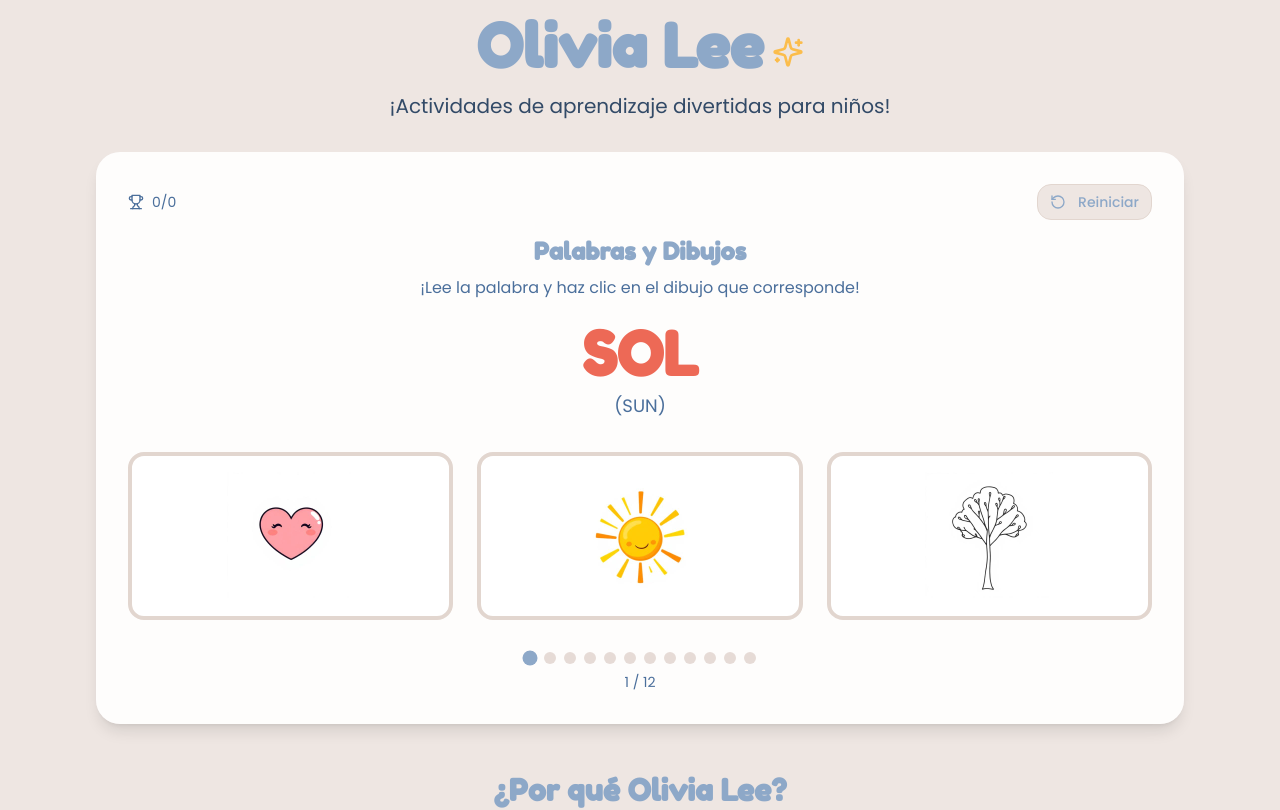
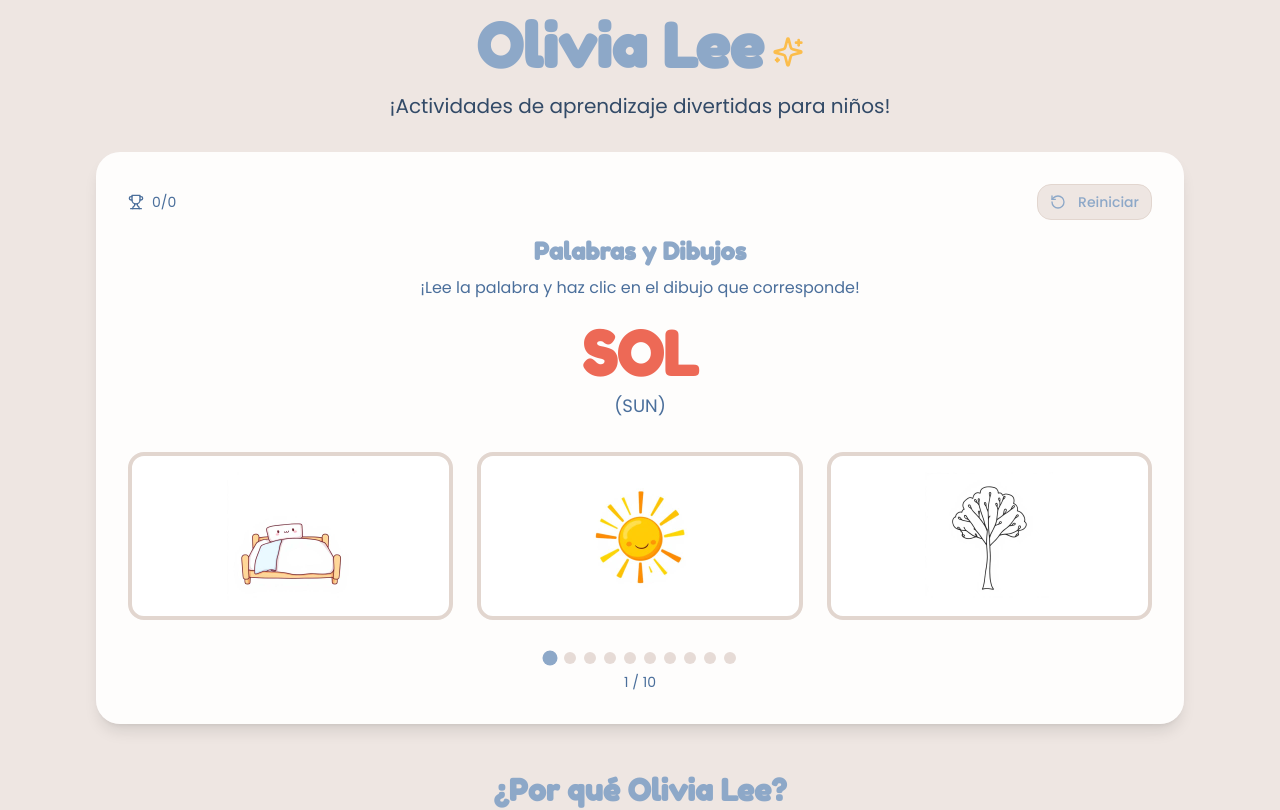
Before and after one commit to liafbojos/olilearning, a React (Vite) app: page / in a window 1280 px wide. Shown: the top 810 px of the page. Built offline with nearby package versions, Linux system fonts and the light colour scheme.

Commit message:
Update word list
Updated the "Palabras y Dibujos" activity with a new list of shorter Spanish words: sol, gato, flor, carro, pez, cama, casa, perro, árbol, pato.

```diff
--- a/src/data/wordDoodleData.ts
+++ b/src/data/wordDoodleData.ts
@@ -12,177 +12,149 @@ export interface WordDoodle {
   };
 }
 
-import sunImg from '@/assets/doodles/sun-generated.png';
-import houseImg from '@/assets/doodles/house.jpg';
-import carImg from '@/assets/doodles/car.jpg';
-import ballImg from '@/assets/doodles/ball.jpg';
-import flowerImg from '@/assets/doodles/flower.jpg';
-import treeImg from '@/assets/doodles/tree.jpg';
-import catImg from '@/assets/doodles/cat.png';
-import dogImg from '@/assets/doodles/dog.png';
-import fishImg from '@/assets/doodles/fish.png';
-import birdImg from '@/assets/doodles/bird.png';
-import heartImg from '@/assets/doodles/heart.png';
-import starImg from '@/assets/doodles/star.png';
+import solImg from '@/assets/doodles/sun-generated.png';
+import gatoImg from '@/assets/doodles/cat.png';
+import florImg from '@/assets/doodles/flower.jpg';
+import carroImg from '@/assets/doodles/car.jpg';
+import pezImg from '@/assets/doodles/fish.png';
+import camaImg from '@/assets/doodles/cama.png';
+import casaImg from '@/assets/doodles/house.jpg';
+import perroImg from '@/assets/doodles/dog.png';
+import arbolImg from '@/assets/doodles/tree.jpg';
+import patoImg from '@/assets/doodles/pato.png';
 
 export const doodleImages = {
-  sun: sunImg,
-  house: houseImg,
-  car: carImg,
-  ball: ballImg,
-  flower: flowerImg,
-  tree: treeImg,
-  cat: catImg,
-  dog: dogImg,
-  fish: fishImg,
-  bird: birdImg,
-  heart: heartImg,
-  star: starImg,
+  sol: solImg,
+  gato: gatoImg,
+  flor: florImg,
+  carro: carroImg,
+  pez: pezImg,
+  cama: camaImg,
+  casa: casaImg,
+  perro: perroImg,
+  arbol: arbolImg,
+  pato: patoImg,
 };
 
 export const wordDoodles: WordDoodle[] = [
   {
-    id: 'sun',
+    id: 'sol',
     word: {
       english: 'SUN',
       spanish: 'SOL'
     },
-    correctDoodle: 'sun',
+    correctDoodle: 'sol',
     description: {
       english: 'The bright yellow star in our sky',
       spanish: 'La estrella amarilla brillante en nuestro cielo'
     }
   },
   {
-    id: 'house',
+    id: 'gato',
+    word: {
+      english: 'CAT',
+      spanish: 'GATO'
+    },
+    correctDoodle: 'gato',
+    description: {
+      english: 'A furry pet that meows',
+      spanish: 'Una mascota peluda que maúlla'
+    }
+  },
+  {
+    id: 'flor',
+    word: {
+      english: 'FLOWER',
+      spanish: 'FLOR'
+    },
+    correctDoodle: 'flor',
+    description: {
+      english: 'A beautiful colorful plant',
+      spanish: 'Una hermosa planta colorida'
+    }
+  },
+  {
+    id: 'carro',
+    word: {
+      english: 'CAR',
+      spanish: 'CARRO'
+    },
+    correctDoodle: 'carro',
+    description: {
+      english: 'A vehicle with four wheels',
+      spanish: 'Un vehículo con cuatro ruedas'
+    }
+  },
+  {
+    id: 'pez',
+    word: {
+      english: 'FISH',
+      spanish: 'PEZ'
+    },
+    correctDoodle: 'pez',
+    description: {
+      english: 'An animal that swims in water',
+      spanish: 'Un animal que nada en el agua'
+    }
+  },
+  {
+    id: 'cama',
+    word: {
+      english: 'BED',
+      spanish: 'CAMA'
+    },
+    correctDoodle: 'cama',
+    description: {
+      english: 'A place where we sleep',
+      spanish: 'Un lugar donde dormimos'
+    }
+  },
+  {
+    id: 'casa',
     word: {
       english: 'HOUSE',
       spanish: 'CASA'
     },
-    correctDoodle: 'house',
+    correctDoodle: 'casa',
     description: {
       english: 'A place where people live',
       spanish: 'Un lugar donde vive la gente'
     }
   },
   {
-    id: 'car',
+    id: 'perro',
     word: {
-      english: 'CAR',
-      spanish: 'CARRO'
+      english: 'DOG',
+      spanish: 'PERRO'
     },
-    correctDoodle: 'car',
+    correctDoodle: 'perro',
     description: {
-      english: 'A vehicle with four wheels',
-      spanish: 'Un vehículo con cuatro ruedas'
+      english: 'A loyal pet that barks',
+      spanish: 'Una mascota leal que ladra'
     }
   },
   {
-    id: 'ball',
-    word: {
-      english: 'BALL',
-      spanish: 'PELOTA'
-    },
-    correctDoodle: 'ball',
-    description: {
-      english: 'A round toy you can throw and catch',
-      spanish: 'Un juguete redondo que puedes lanzar y atrapar'
-    }
-  },
-  {
-    id: 'flower',
-    word: {
-      english: 'FLOWER',
-      spanish: 'FLOR'
-    },
-    correctDoodle: 'flower',
-    description: {
-      english: 'A beautiful colorful plant',
-      spanish: 'Una hermosa planta colorida'
-    }
-  },
-  {
-    id: 'tree',
+    id: 'arbol',
     word: {
       english: 'TREE',
       spanish: 'ÁRBOL'
     },
-    correctDoodle: 'tree',
+    correctDoodle: 'arbol',
     description: {
       english: 'A tall plant with branches and leaves',
       spanish: 'Una planta alta con ramas y hojas'
     }
   },
   {
-    id: 'cat',
+    id: 'pato',
     word: {
-      english: 'CAT',
-      spanish: 'GATO'
+      english: 'DUCK',
+      spanish: 'PATO'
     },
-    correctDoodle: 'cat',
+    correctDoodle: 'pato',
     description: {
-      english: 'A furry pet that meows',
-      spanish: 'Una mascota peluda que maúlla'
-    }
-  },
-  {
-    id: 'dog',
-    word: {
-      english: 'DOG',
-      spanish: 'PERRO'
-    },
-    correctDoodle: 'dog',
-    description: {
-      english: 'A loyal pet that barks',
-      spanish: 'Una mascota leal que ladra'
-    }
-  },
-  {
-    id: 'fish',
-    word: {
-      english: 'FISH',
-      spanish: 'PEZ'
-    },
-    correctDoodle: 'fish',
-    description: {
-      english: 'An animal that swims in water',
-      spanish: 'Un animal que nada en el agua'
-    }
-  },
-  {
-    id: 'bird',
-    word: {
-      english: 'BIRD',
-      spanish: 'PÁJARO'
-    },
-    correctDoodle: 'bird',
-    description: {
-      english: 'An animal that flies in the sky',
-      spanish: 'Un animal que vuela en el cielo'
-    }
-  },
-  {
-    id: 'heart',
-    word: {
-      english: 'HEART',
-      spanish: 'CORAZÓN'
-    },
-    correctDoodle: 'heart',
-    description: {
-      english: 'A symbol of love',
-      spanish: 'Un símbolo de amor'
-    }
-  },
-  {
-    id: 'star',
-    word: {
-      english: 'STAR',
-      spanish: 'ESTRELLA'
-    },
-    correctDoodle: 'star',
-    description: {
-      english: 'A twinkling light in the night sky',
-      spanish: 'Una luz brillante en el cielo nocturno'
+      english: 'A bird that swims and quacks',
+      spanish: 'Un ave que nada y hace cuac'
     }
   }
 ];
```
Also changed, not shown: src/assets/doodles/cama.png (added), src/assets/doodles/pato.png (added).
